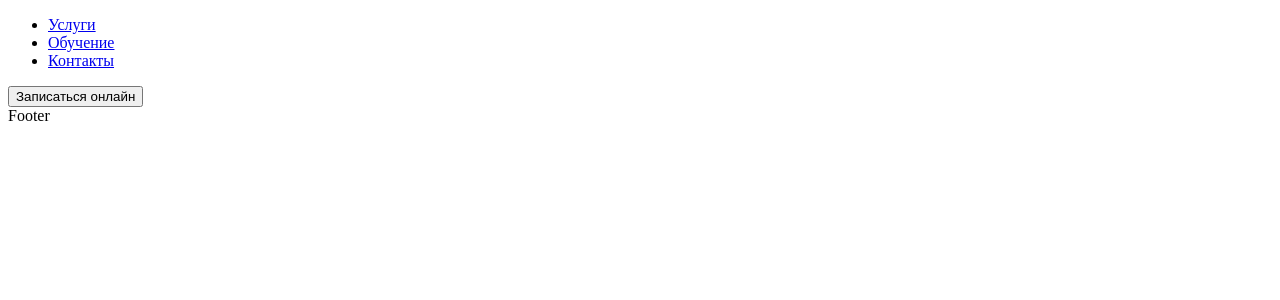
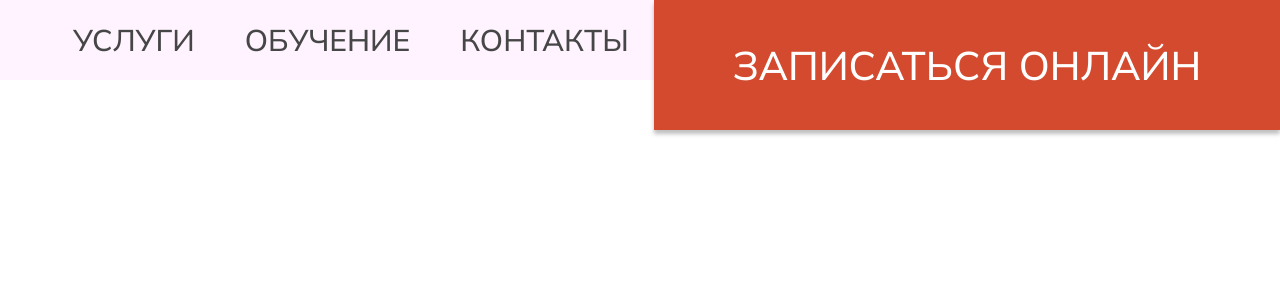
Before and after one commit to Alex-Gal/waxing-irina-volosnet, a React (Create React App) app: page / in a window 1280 px wide. Shown: the top 300 px of the page. Built offline with nearby package versions, Linux system fonts and the light colour scheme.

Commit message:
Create header block

```diff
--- a/src/components/MainPage/Footer/Footer.jsx
+++ b/src/components/MainPage/Footer/Footer.jsx
@@ -2,6 +2,6 @@
 
 export const Footer = () => {
     return (
-        <div>Footer</div>
+        <div></div>
     )
 }
--- a/src/components/MainPage/Header/Header.jsx
+++ b/src/components/MainPage/Header/Header.jsx
@@ -1,17 +1,21 @@
 import React from 'react'
+import './Header.scss'
 
 export const Header = () => {
     return (
-        <div className="header">
-            <nav className="header__nav">
+        <div className='header'>
+            <div className='container'>
+                <nav className='header__nav'>
                     <ul className='nav__menu'>
                         <li><a className='menu__link' href='#about'>Услуги</a></li>
                         <li><a className='menu__link' href='#education'>Обучение</a></li>
                         <li><a className='menu__link' href='#contacts'>Контакты</a></li>
                     </ul>
-            </nav>
                     <div>
                         <button onClick={() => window.open('https://dikidi.net/448067', '_blank')} className='header__button'>Записаться онлайн</button>
+                    </div>
+                </nav>
+
             </div>
         </div>
     )
--- a/src/components/MainPage/Header/Header.scss
+++ b/src/components/MainPage/Header/Header.scss
@@ -0,0 +1,55 @@
+.header {
+    height: 80px;
+    background: #FEF3FF;
+    font-family: 'Mulish', sans-serif;
+    // border: 1px solid red;
+
+    .header__nav {
+        display: flex;
+        flex-flow: row wrap;
+        justify-content: space-between;
+        align-items: center;
+        padding-top: 25px;
+
+        // border: 1px solid green;
+
+        .nav__menu {
+            margin-left: 18px;
+            display: flex;
+            justify-content: space-between;
+            // border: 1px solid yellow;
+
+            .menu__link {
+                text-decoration: none;
+                font-size: 30px;
+                font-weight: 500;
+                margin-right: 50px;
+                color: #464646;
+                text-transform: uppercase;
+            }
+        }
+    }
+
+    .header__button {
+        position: absolute;
+        // width: 500px;
+        // height: 70px;
+        width: 626px;
+        height: 130px;
+        right: 0;
+        top: 0px;
+        border: none;
+
+        background: #D34A2E;
+        box-shadow: 0px 4px 4px rgba(0, 0, 0, 0.25);
+
+        font-family: 'Mulish';
+        font-style: normal;
+        font-weight: 500;
+        font-size: 40px;
+        line-height: 50px;
+        text-transform: uppercase;
+
+        color: #FFFFFF;
+    }
+}
--- a/src/index.js
+++ b/src/index.js
@@ -1,5 +1,6 @@
 import React from 'react';
 import ReactDOM from 'react-dom/client';
+import './reset.css';
 import './index.scss';
 import App from './App';
 import reportWebVitals from './reportWebVitals';
--- /dev/null
+++ b/src/reset.css
@@ -0,0 +1,136 @@
+/* http://meyerweb.com/eric/tools/css/reset/
+   v2.0 | 20110126
+   License: none (public domain)
+*/
+
+html,
+body,
+div,
+span,
+applet,
+object,
+iframe,
+h1,
+h2,
+h3,
+h4,
+h5,
+h6,
+p,
+blockquote,
+pre,
+a,
+abbr,
+acronym,
+address,
+big,
+cite,
+code,
+del,
+dfn,
+em,
+img,
+ins,
+kbd,
+q,
+s,
+samp,
+small,
+strike,
+strong,
+sub,
+sup,
+tt,
+var,
+b,
+u,
+i,
+center,
+dl,
+dt,
+dd,
+ol,
+ul,
+li,
+fieldset,
+form,
+label,
+legend,
+table,
+caption,
+tbody,
+tfoot,
+thead,
+tr,
+th,
+td,
+article,
+aside,
+canvas,
+details,
+embed,
+figure,
+figcaption,
+footer,
+header,
+hgroup,
+menu,
+nav,
+output,
+ruby,
+section,
+summary,
+time,
+mark,
+audio,
+video {
+    margin: 0;
+    padding: 0;
+    border: 0;
+    font-size: 100%;
+    font: inherit;
+    vertical-align: baseline;
+    box-sizing: border-box;
+}
+
+/* HTML5 display-role reset for older browsers */
+article,
+aside,
+details,
+figcaption,
+figure,
+footer,
+header,
+hgroup,
+menu,
+nav,
+section {
+    display: block;
+}
+
+body {
+    line-height: 1;
+}
+
+ol,
+ul {
+    list-style: none;
+}
+
+blockquote,
+q {
+    quotes: none;
+}
+
+blockquote:before,
+blockquote:after,
+q:before,
+q:after {
+    content: "";
+    content: none;
+}
+
+table {
+    border-collapse: collapse;
+    border-spacing: 0;
+}
```
Lines whose indentation alone changed are shown as unchanged.
